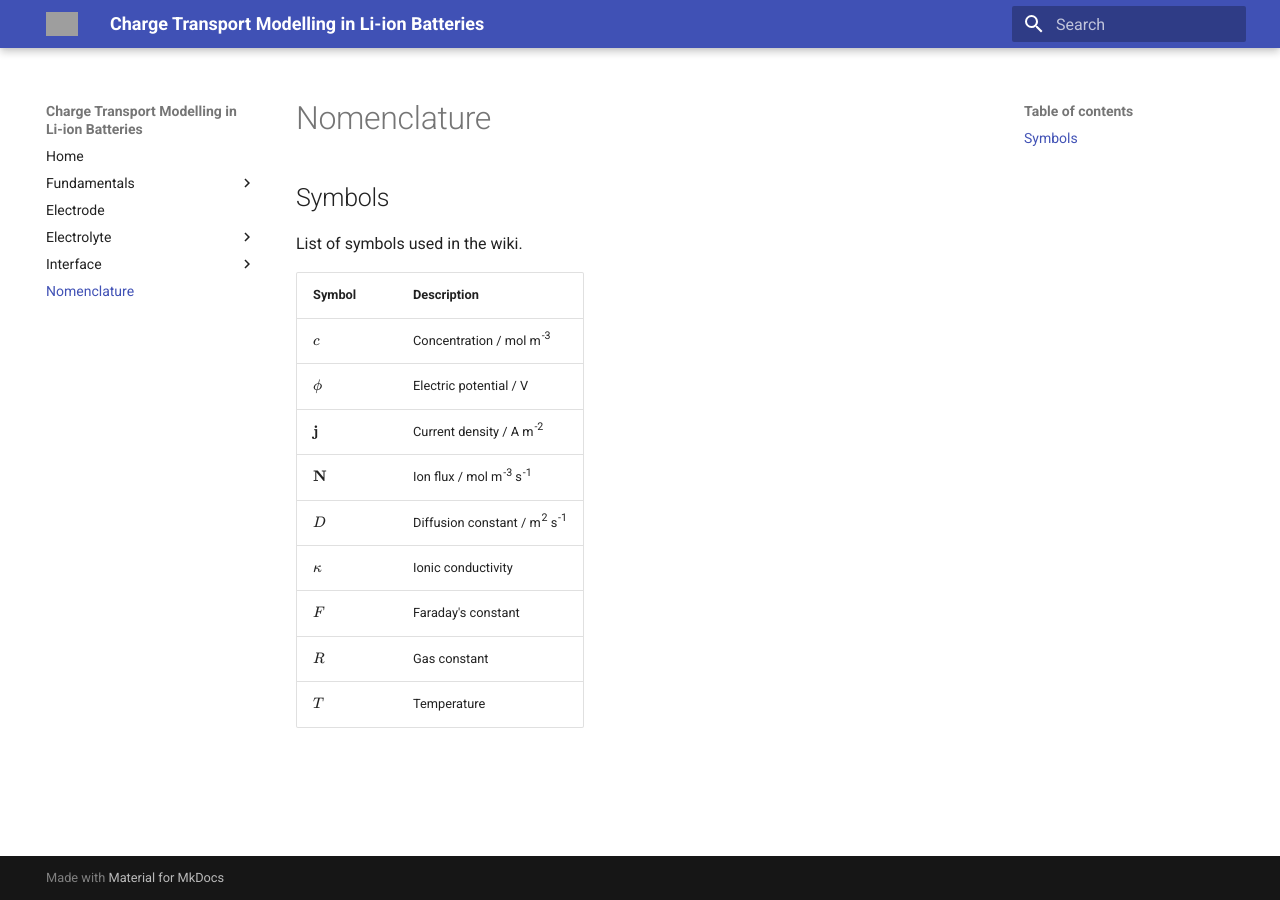
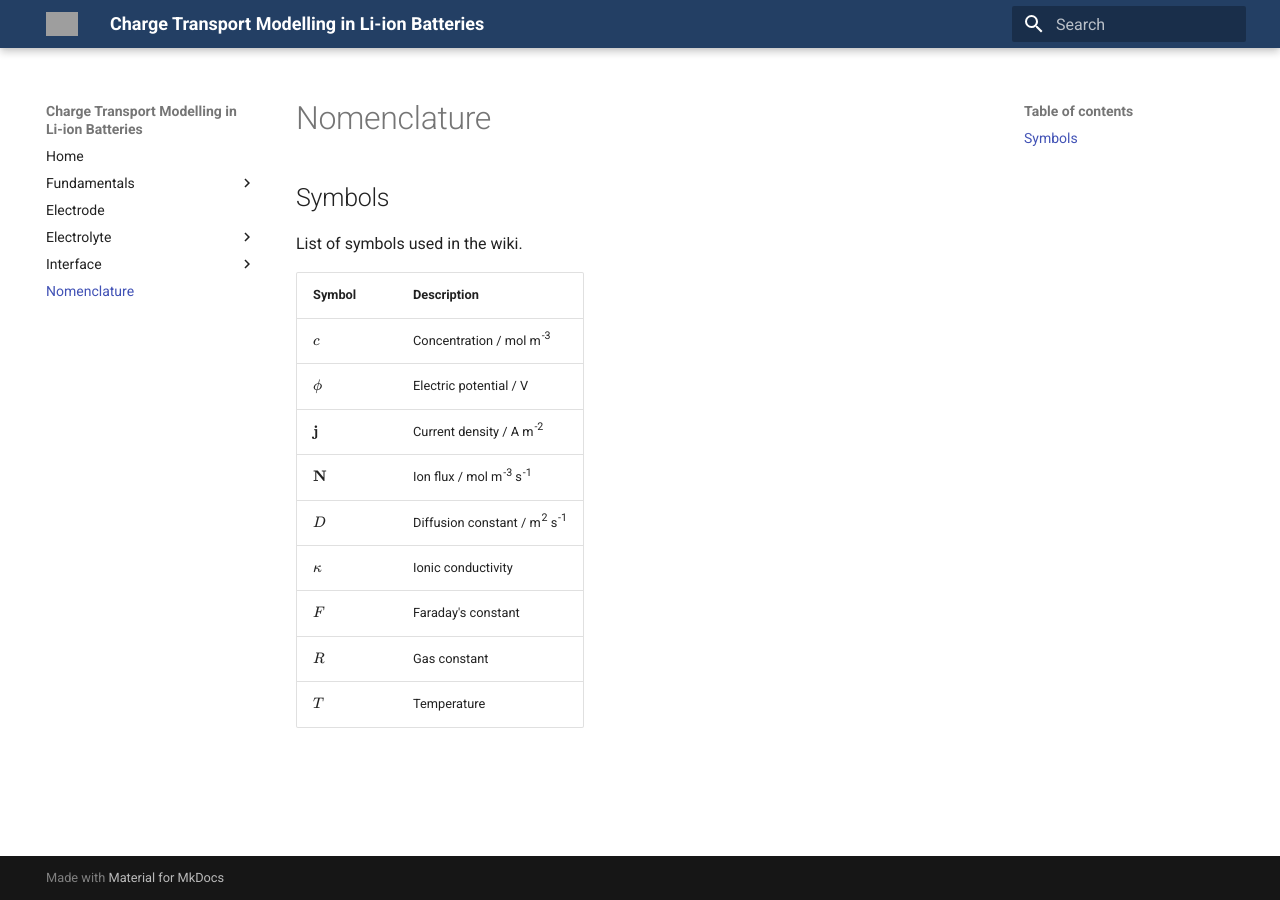
Before and after one commit to isaacsquires/battery-modelling, an MkDocs documentation site: the page built from docs/nomenclature.md, in a window 1280 px wide. Built offline with MkDocs 1.6.1 and Material for MkDocs 9.7.7, drawn with Linux system fonts in a browser that asks for light colours; grey boxes are pictures that could not be loaded.

Commit message:
custome header colour

```diff
--- /dev/null
+++ b/docs/extra.css
@@ -0,0 +1,3 @@
+.md-header{
+    background-color: #233f64 !important;
+}
--- a/mkdocs.yml
+++ b/mkdocs.yml
@@ -39,6 +39,8 @@ markdown_extensions:
   - pymdownx.tasklist:
       custom_checkbox: true
 
+extra_css:
+  - extra.css
 extra_javascript:
   - https://polyfill.io/v3/polyfill.min.js?features=es6
   - https://cdn.jsdelivr.net/npm/mathjax@3/es5/tex-mml-chtml.js
```
